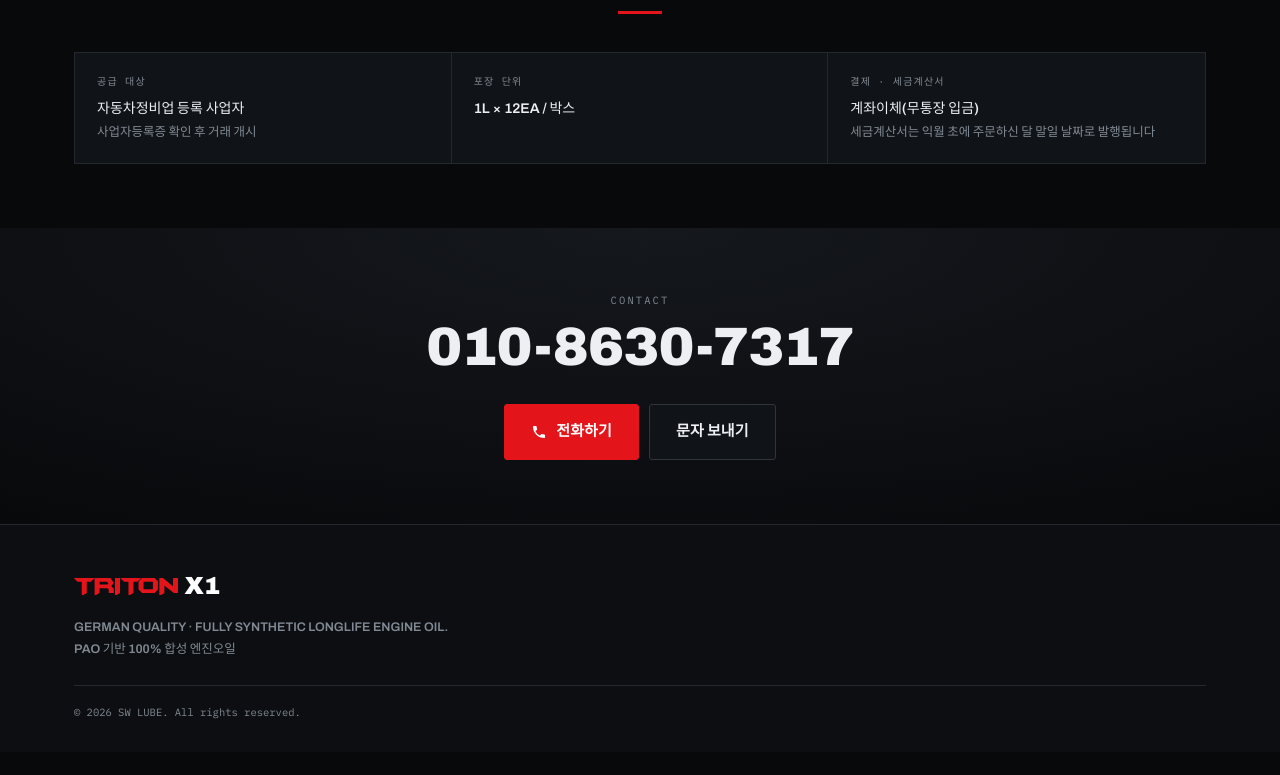
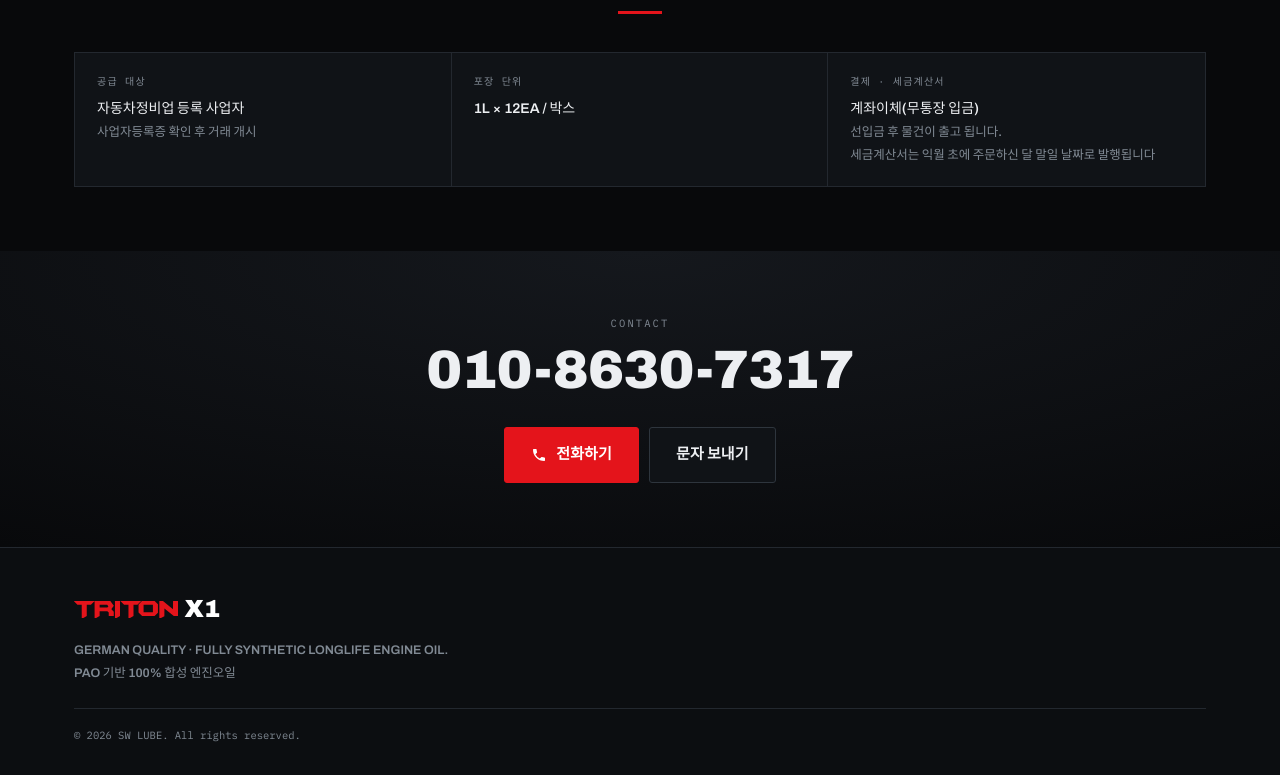
Before and after one commit to khlee7317-sudo/triton-x1-site, a plain HTML site: page index.html in a window 1280 px wide. Shown: the part 2058-2833 px from the top of the page. Before the commit the page ends 2810 px from the top, so only its background shows below. Drawn offline with Linux system fonts and the light colour scheme; a web font is replaced by a local one.

Commit message:
결제 안내에 선입금 조건 추가
"선입금 후 물건이 출고 됩니다." 를 세금계산서 안내 위에 넣는다.

Co-Authored-By: Claude Opus 5 <noreply@anthropic.com>

```diff
--- a/index.html
+++ b/index.html
@@ -325,7 +325,7 @@ footer{border-top:1px solid var(--line);background:var(--ink-2);padding:40px 0 3
       <div class="it"><div class="lb">포장 단위</div>
         <div class="vl">1L × 12EA / 박스</div></div>
       <div class="it"><div class="lb">결제 · 세금계산서</div>
-        <div class="vl">계좌이체(무통장 입금)<br><span style="color:var(--fg-dim);font-size:12.5px">세금계산서는 익월 초에 주문하신 달 말일 날짜로 발행됩니다</span></div></div>
+        <div class="vl">계좌이체(무통장 입금)<br><span style="color:var(--fg-dim);font-size:12.5px">선입금 후 물건이 출고 됩니다.<br>세금계산서는 익월 초에 주문하신 달 말일 날짜로 발행됩니다</span></div></div>
     </div>
   </div>
 </section>
```
